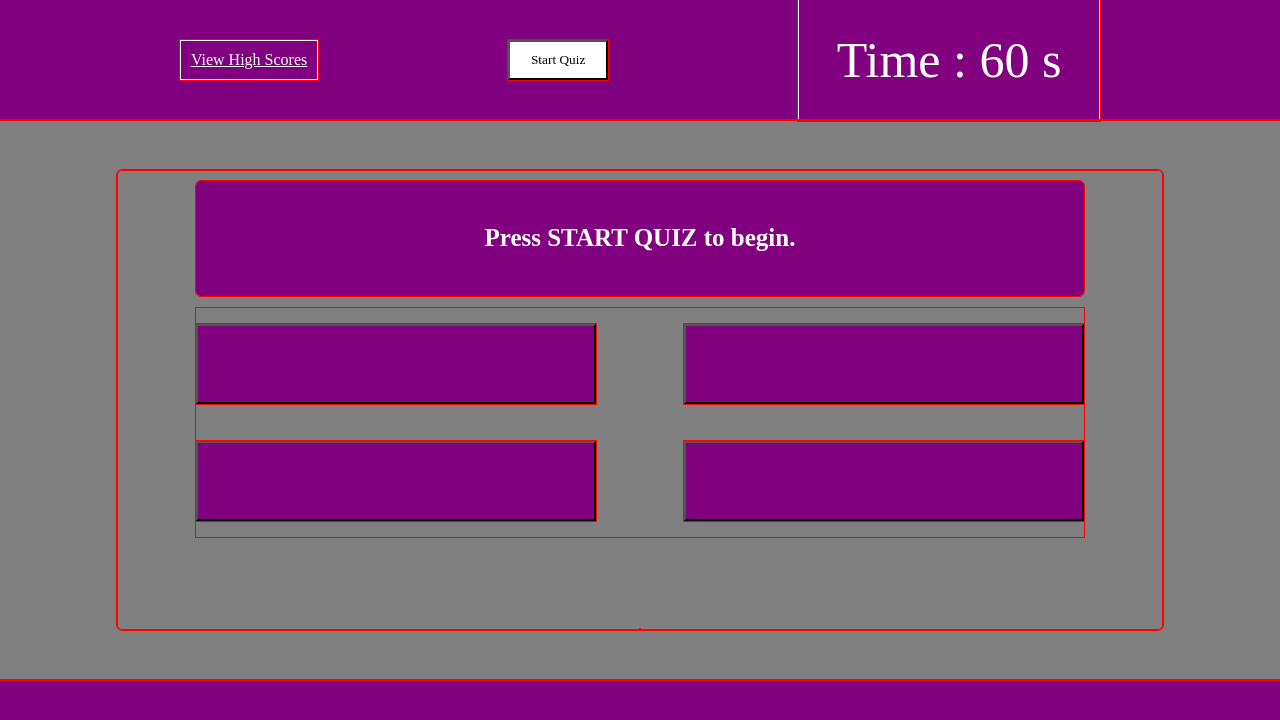
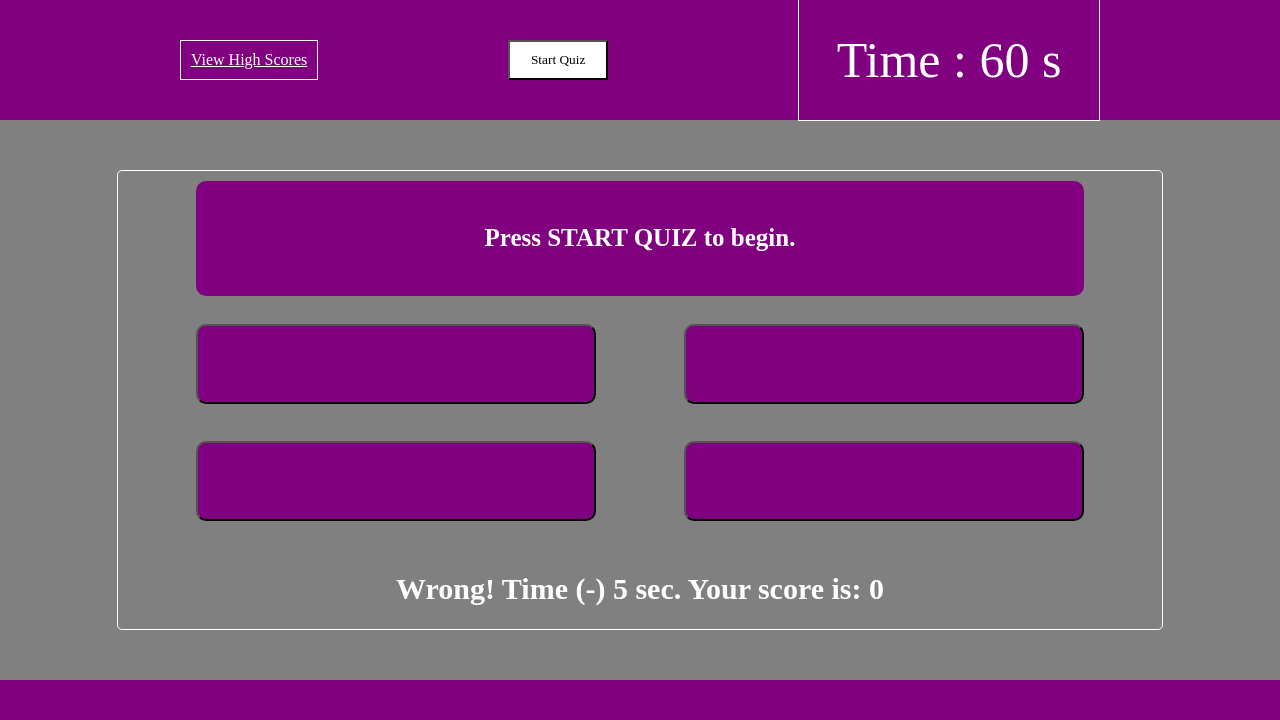
Before and after one commit to RJimenezTech/javascript-quizlet, a plain HTML site: page index.html in a window 1280 px wide. Both pictures are taken after a click on the button 395 px from the left and 364 px from the top of the page. Drawn offline with Linux system fonts and the light colour scheme.

Commit message:
add score display after each question

```diff
--- a/assets/css/styles.css
+++ b/assets/css/styles.css
@@ -1,9 +1,8 @@
 * {
     font-family: 'Times New Roman', Times, serif;
     margin: 0;
-    outline: 1px solid red;
+    /* outline: 1px solid red; */
 }
-
 header {
     background-color: purple;
     display: flex;
@@ -11,7 +10,6 @@ header {
     align-items: center;
     height: 15vh;
 }
-
 .view-scores {
     margin: 10px;
     border: 1px solid white;
@@ -20,23 +18,18 @@ header {
     max-width: 150px;
     min-width: 100px;
 }
-
 .view-scores a:link {
     text-decoration: none;
 }
-
 .view-scores a:visited {
     text-decoration: none;
 }
-
 .view-scores a:hover {
     text-decoration: none;
 }
-
 .view-scores a:active {
     text-decoration: underline;
 }
-
 .timer {
     margin: 10px;
     border: 1px solid white;
@@ -51,7 +44,6 @@ header {
     justify-content: center;
     align-items: center;
 }
-
 .start {
     transition-duration: 0.3s;
     background-color: white;
@@ -65,7 +57,6 @@ header {
     background-color: black;
     color: white;
 }
-
 .question-area {
     background-color: grey;
     color: black;
@@ -79,7 +70,7 @@ header {
 }
 .question-card {
     margin: 50px;
-    border: 1px solid red;
+    border: 1px solid white;
     border-radius: 5px;
     padding: 10px;
     background-color: grey;
@@ -92,7 +83,7 @@ header {
     align-items: center;
 }
 .question-text {
-    border-radius: 5px;
+    border-radius: 10px;
     background-color: purple;
     font-size: 25px;
     color: white;
@@ -104,7 +95,6 @@ header {
     justify-content: center;
     align-items: center;
 }
-
 .score-text {
     border-radius: 5px;
     background-color: purple;
@@ -118,7 +108,6 @@ header {
     align-items: center;
     flex-direction: column;
 }
-
 .high-score-text {
     border-radius: 5px;
     background-color: purple;
@@ -133,7 +122,6 @@ header {
     flex-direction: column;
     outline: 1px solid white;
 }
-
 .back {
     position: absolute;
     bottom: 15px;
@@ -151,26 +139,16 @@ header {
     height: 50%;
 
 }
-.question-A {
-    background-color: purple;
-}
-.question-B {
-    background-color:purple ;
-}
-.question-C {
-    background-color: purple;
-}
-.question-D {
-    background-color: purple;
-}
 .question-A,
 .question-B,
 .question-C,
 .question-D {
     color: white;
+    background-color: purple;
     font-size: 20px;
     width: 45%;
     height: 35%;
+    border-radius: 10px;
 }
 .question-result {
     color: grey;
@@ -180,7 +158,7 @@ header {
 .outcome {
     position: absolute;
 
-    bottom: 0px;
+    bottom: 5%;
 }
 footer {
     background-color: purple;
--- a/assets/script.js
+++ b/assets/script.js
@@ -209,7 +209,6 @@ let timerHandler = function() {
 let gameHandler = function() {
     // first question at start of game
     // find a random question in the question array
-
     currentQuestionObj = questionObjectArr[randomNumber()];
     // update the text of each element to reflect the new random question
     questionTextEl.textContent = currentQuestionObj.questionText;
@@ -223,7 +222,11 @@ let gameHandler = function() {
     answerButtonElD.textContent = currentQuestionObj.answerD;
 }
 // function that dynamically updates the text for each question
+// takes button click event as argument
 let generateQuestionCard = function(event) {
+    // find outcome display element
+    let outcomeDisplayEl = document.querySelector(".outcome");
+    outcomeDisplayEl.style.fontSize = "30px";
     // if we clicked the correct answer
     if (checkAnswer(event)) {
         // reset the text in all elements each time we generate a new card
@@ -233,7 +236,6 @@ let generateQuestionCard = function(event) {
         answerButtonElD.textContent = "";
         // find a random question in the question array
         currentQuestionObj = questionObjectArr[randomNumber()];
-        console.log("generateCard question: " + currentQuestionObj.questionText);
         // update the text of each element to reflect the new random question
         questionTextEl.textContent = currentQuestionObj.questionText;
         answerButtonElA.setAttribute("data-question-id", currentQuestionObj.questionID);
@@ -244,26 +246,27 @@ let generateQuestionCard = function(event) {
         answerButtonElC.textContent = currentQuestionObj.answerC;
         answerButtonElD.setAttribute("data-question-id", currentQuestionObj.questionID);
         answerButtonElD.textContent = currentQuestionObj.answerD;
-        // update score as we get quesitons correct
+        // increase score for correct answer
         score++;
-        console.log(score) ;
+        // display score
+        outcomeDisplayEl.textContent = "Correct! Your score is: " + score;
     } else {
-        // decrease timer as we get questions wrong
+        // only reduced time by 4 because of the interval 1000ms delay
         decrementTimer(4);
+        // tell user timer was reduced and what score is
+        outcomeDisplayEl.textContent = "Wrong! Time (-) 5 sec. Your score is: " + score;
         return;
     }
 }
 // check if the answer was correct
 let checkAnswer = function (event) {
     let answerClicked = event.target;
-    console.log(answerClicked.getAttribute("data-whichAnswer"));
-    console.log(currentQuestionObj.correctAnswer);
+    // console.log(answerClicked.getAttribute("data-whichAnswer"));
+    // console.log(currentQuestionObj.correctAnswer);
     if (answerClicked.getAttribute("data-whichAnswer") === currentQuestionObj.correctAnswer) {
-        console.log("correct!")
         return true;
     }
     else {
-        console.log("wrong!")
         return false;
     }
 }
@@ -281,39 +284,57 @@ let scoreHandler = function() {
     answerButtonElB.remove();
     answerButtonElC.remove();
     answerButtonElD.remove();
-    // if current score high enough to be on the list
+    // if high score list is less than 10, we just add the score to the list array
     if (highScoreArray.length < 10) {
-        initials = window.prompt("enter your initials")
+        // ask for initials
+        initials = window.prompt("Your score was high enough to be in the Top 10 High Scores!. Enter your initials below:")
+        // turn to upper case
         initials.toUpperCase();
+        // check that it was only two characters and not more or none
         if (initials.length > 2 || initials.length <= 0) {
-            scoreHandler();
+            scoreHandler(); // recursively ask for high score if initials failed
         }
+        // create a high score object for new high score
         newHighScore = {"initials": initials,"score":score};
+        // add new high score to my high score list array
         highScoreArray.push(newHighScore);
+        // sort array because now last item could have higher score
         highScoreArray.sort(function(b,a) {return a.score - b.score});
+        // add sorted array to local storage
         localStorage.setItem("highScoreArray", JSON.stringify(highScoreArray));
         }
     // if the score deserves to be in the top 10
     if (highScoreArray.length === 10) {
 
         console.log(highScoreArray[highScoreArray.length - 1].score);
+        // check if the new score deserves to be in top 10 of a sorted list
         if (score > highScoreArray[highScoreArray.length - 1].score) {
-            initials = window.prompt("enter your initials")
+            // ask for initials
+            initials = window.prompt("Your score was high enough to be in the Top 10 High Scores!. Enter your initials below:")
+            // turn to upper case
             initials.toUpperCase();
+            // check that it was only two characters and not more or  none
             if (initials.length > 2 || initials.length <= 0) {
-                scoreHandler();
+                scoreHandler(); // recursively ask for high score if initials failed
             }
             // save new high score to localStorage
+            // remove the last item because it is no longer top 10
             highScoreArray.pop();
+            // create a high score object for new high score
             newHighScore = {"initials": initials,"score":score};
+            // add new high score ot my high score list array
             highScoreArray.push(newHighScore);
+            // sorrt array because now last item could have high score
             highScoreArray.sort(function(b,a) {return a.score - b.score});
+            // add sorted array to local storage
             localStorage.setItem("highScoreArray", JSON.stringify(highScoreArray));
         } else {
+            // if already 10 items in array, and new score does not make the cut
             alert("Your score was not a Top 10 High Score! Click OK to view High Scores.");
             // remove current question;
             currentQuestionObj = {};
-            location.reload();
+            // start over
+            location.assign("highScore.html");
         }
     }
 }
```
